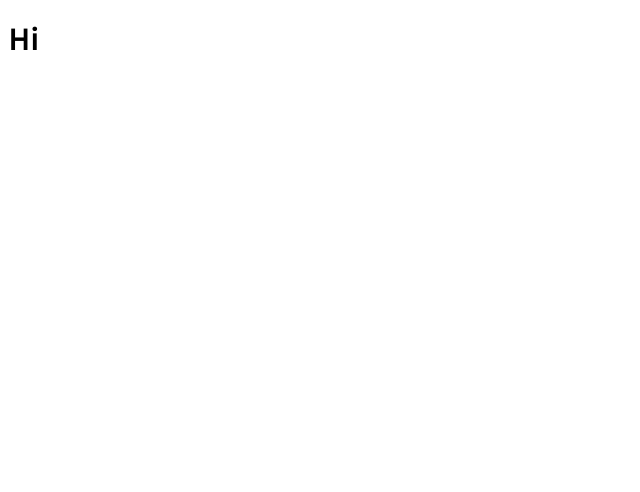
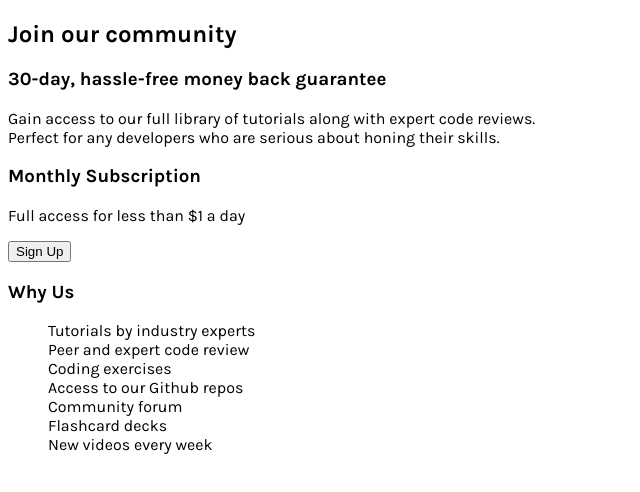
Before and after one commit to vikrambenipal/price-grid, a plain HTML site: page index.html in a window 1280 px wide. Shown: the whole page, without its empty margins (0-640 px from the left). Drawn offline with Linux system fonts and the light colour scheme.

Commit message:
html general layout complete

```diff
--- a/index.html
+++ b/index.html
@@ -11,18 +11,33 @@
 
 </head>
 <body>
-  <h1>Hi</h1>
+
   <div class="app-container">
     <div class="join">
-
+      <h2>Join our community</h2>
+      <h3>30-day, hassle-free money back guarantee</h3>
+      <p>Gain access to our full library of tutorials along with expert code reviews.
+        <span><br></span>
+        Perfect for any developers who are serious about honing their skills.</p>
     </div>
 
     <div class="monthly">
-
+      <h3>Monthly Subscription</h3>
+      <p>Full access for less than $1 a day</p>
+      <button>Sign Up</button>
     </div>
 
     <div class="why">
-
+      <h3>Why Us</h3>
+      <ul>
+        <li>Tutorials by industry experts</li>
+        <li>Peer and expert code review</li>
+        <li>Coding exercises</li>
+        <li>Access to our Github repos</li>
+        <li>Community forum</li>
+        <li>Flashcard decks</li>
+        <li>New videos every week</li>
+      </ul>
     </div>
   </div>
 </body>
--- a/price_grid.css
+++ b/price_grid.css
@@ -1,8 +1,22 @@
+@font-face {
+    font-family: 'karla-bold';
+    src: url(Karla/static/Karla-Bold.ttf);
+}
 @font-face {
     font-family: 'karla-regular';
     src: url(Karla/static/Karla-Regular.ttf);
 }
 
-h1 {
+h2 {
+    font-family: 'karla-bold';
+}
+h3 {
+    font-family: 'karla-bold';
+}
+p {
     font-family: 'karla-regular';
 }
+li {
+    font-family: 'karla-regular';
+    list-style-type: none;
+}
```
